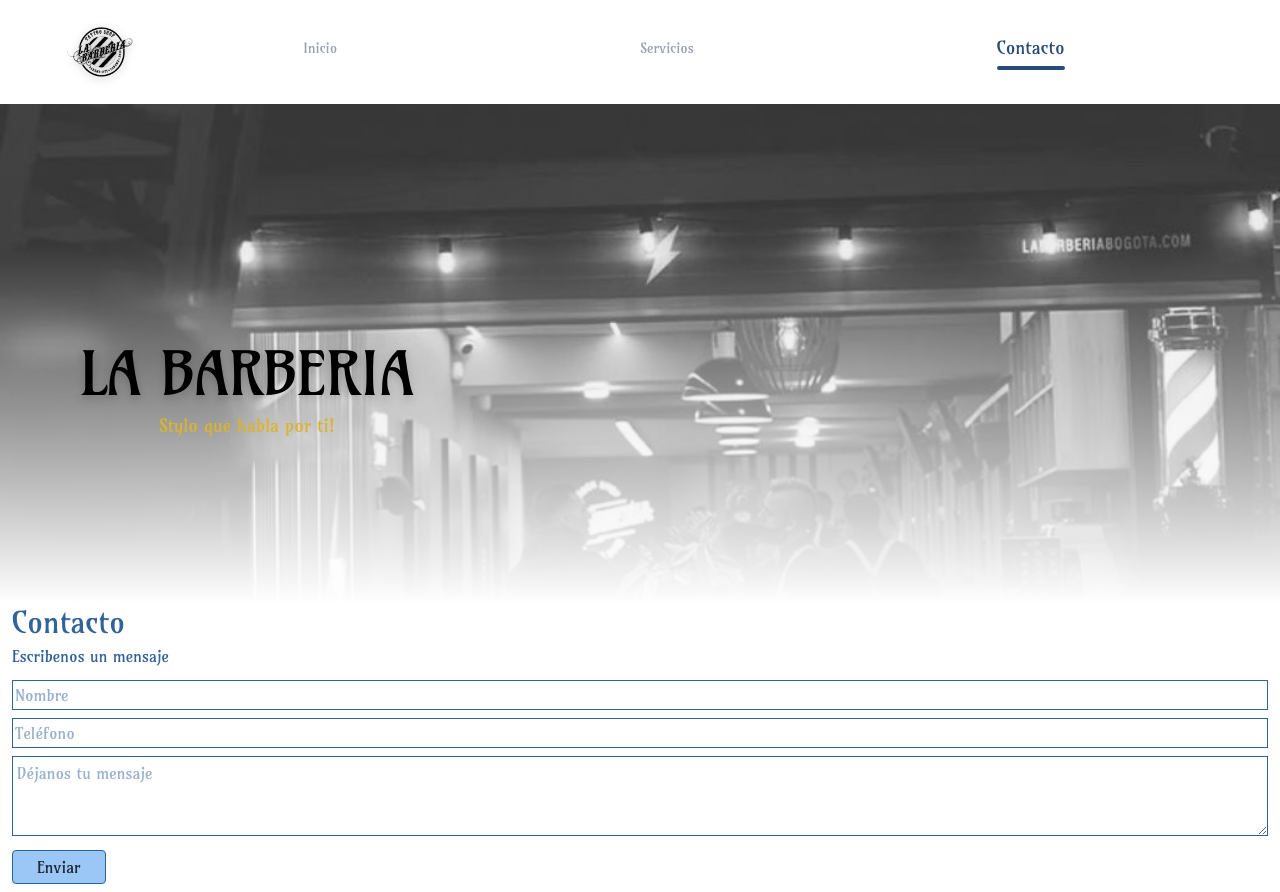
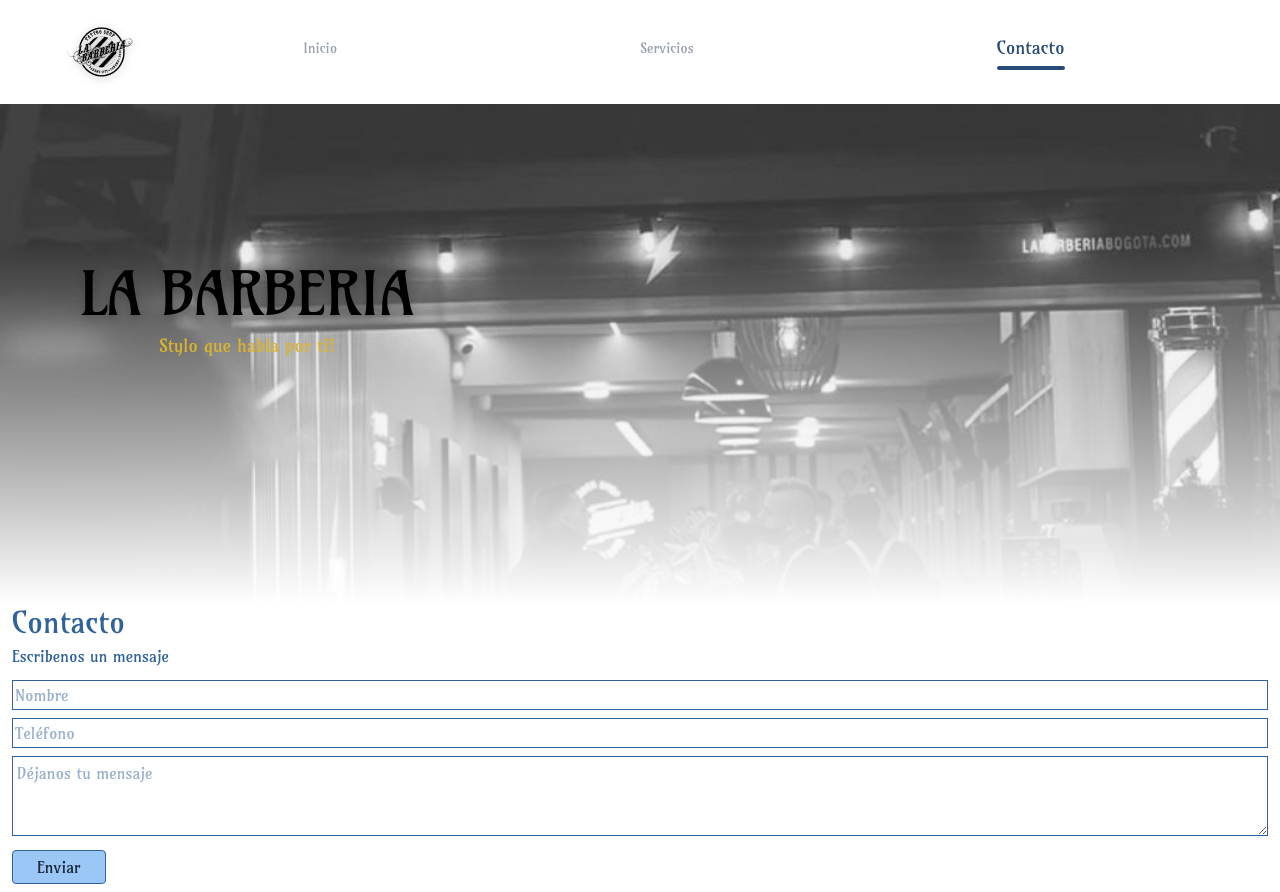
Before and after one commit to Srchikis29/Barberia, a React (Vite) app: page /contact in a window 1280 px wide. Built offline with nearby package versions, Linux system fonts and the light colour scheme.

Commit message:
Arreglo titulo en contacto

```diff
--- a/src/components/HeroService.jsx
+++ b/src/components/HeroService.jsx
@@ -15,7 +15,7 @@
         <div className="absolute bottom-0 left-0 w-full h-90 bg-linear-to-b from-transparent to-white"></div>
 
         {/* Contenido */}
-        <div className="absolute inset-0 flex  mt-60  tems-end">
+        <div className="absolute inset-0 flex  mt-40  tems-end">
             <div className="px-4 md:px-20 max-w-lg text-left">
             <h1 className="text-center font-Amarante text-6xl md:text-6xl text-black leading-none drop-shadow-lg">
                 LA BARBERIA
```
